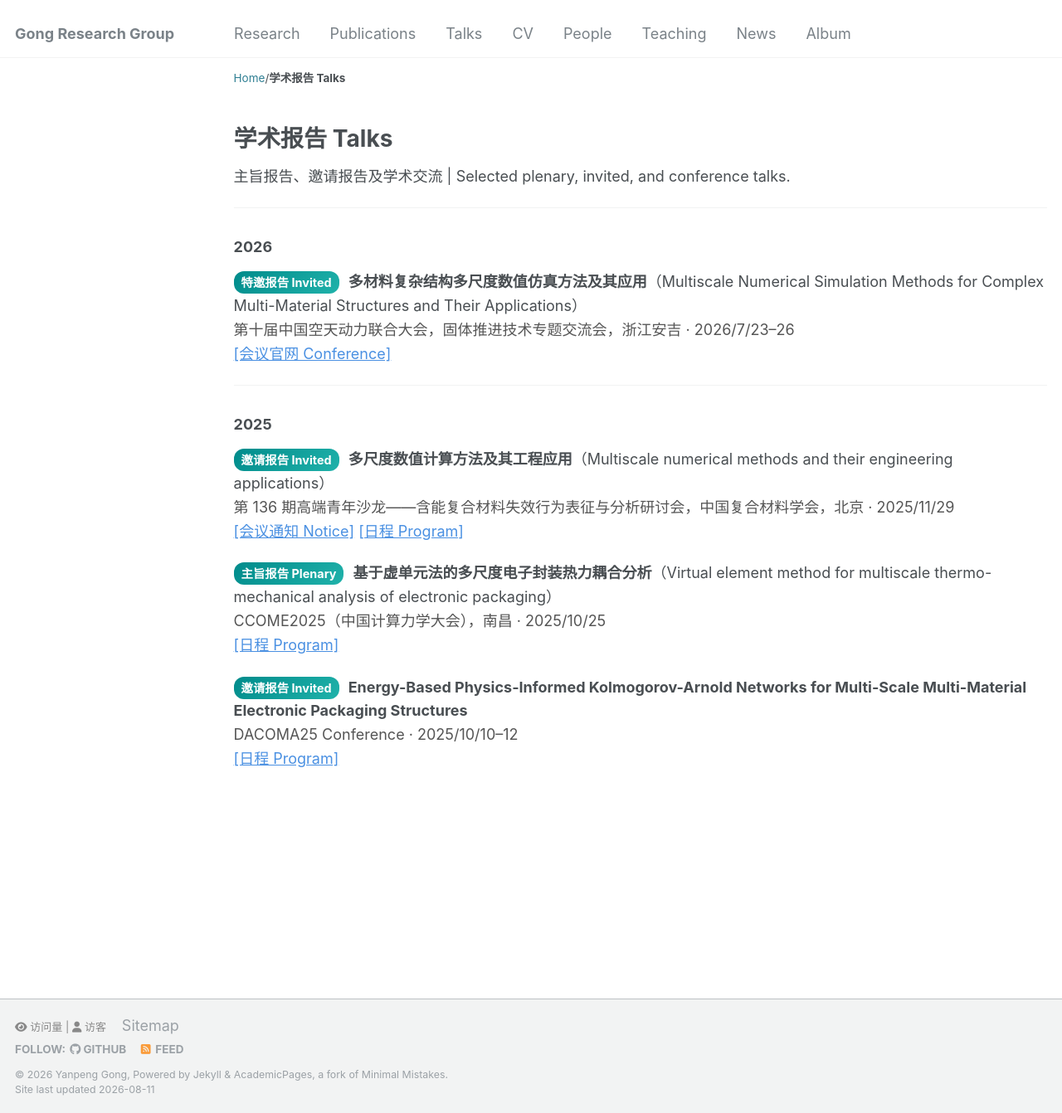
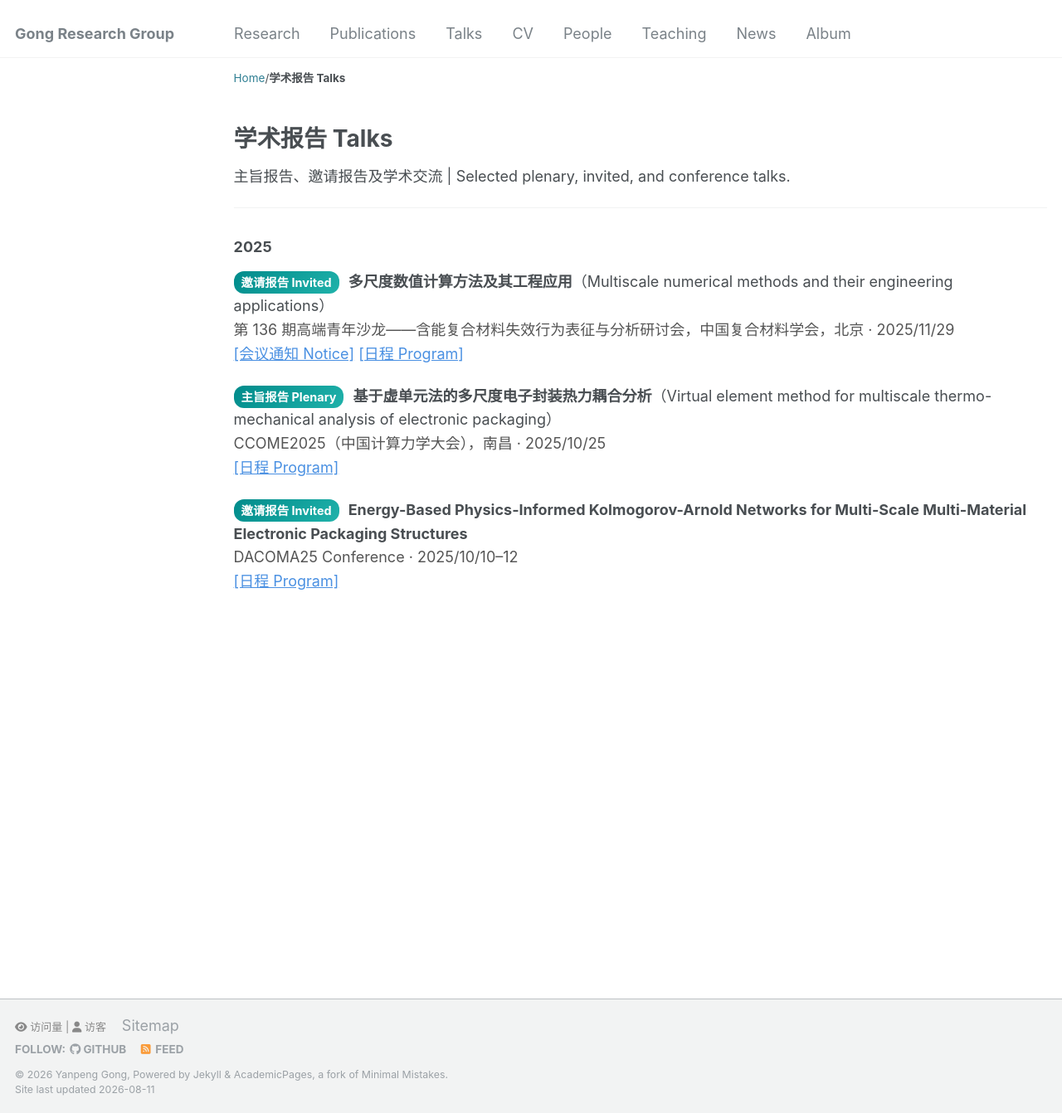
Before and after one commit to yanpeng-gong/yanpeng-gong.github.io, a Jekyll site: the page built from _pages/talks.html, in a window 1280 px wide and 1342 px high. Shown: the whole window at 83% size. Built offline with Jekyll 4.4.1, drawn with Linux system fonts in a browser that asks for light colours; comment, search, counter and statistics services are not loaded.

Commit message:
site: remove aerospace conference record

```diff
--- a/_pages/talks.html
+++ b/_pages/talks.html
@@ -27,20 +27,6 @@ description: "Selected plenary and invited talks by Yanpeng Gong (公颜鹏) on
 </style>
 
 <hr>
-<h3>2026</h3>
-
-<ul class="talk-list">
-
-  <li>
-    <span class="talk-type">特邀报告 Invited</span>
-    <strong>多材料复杂结构多尺度数值仿真方法及其应用</strong>（Multiscale Numerical Simulation Methods for Complex Multi-Material Structures and Their Applications）<br>
-    <span class="talk-meta">第十届中国空天动力联合大会，固体推进技术专题交流会，浙江安吉 · 2026/7/23–26</span><br>
-    <a class="talk-link" href="https://aspowercn2026.scimeeting.cn/">[会议官网 Conference]</a>
-  </li>
-
-</ul>
-
-<hr>
 <h3>2025</h3>
 
 <ul class="talk-list">
```
Also changed, not shown: _news/news.md (+0 -3 lines).
